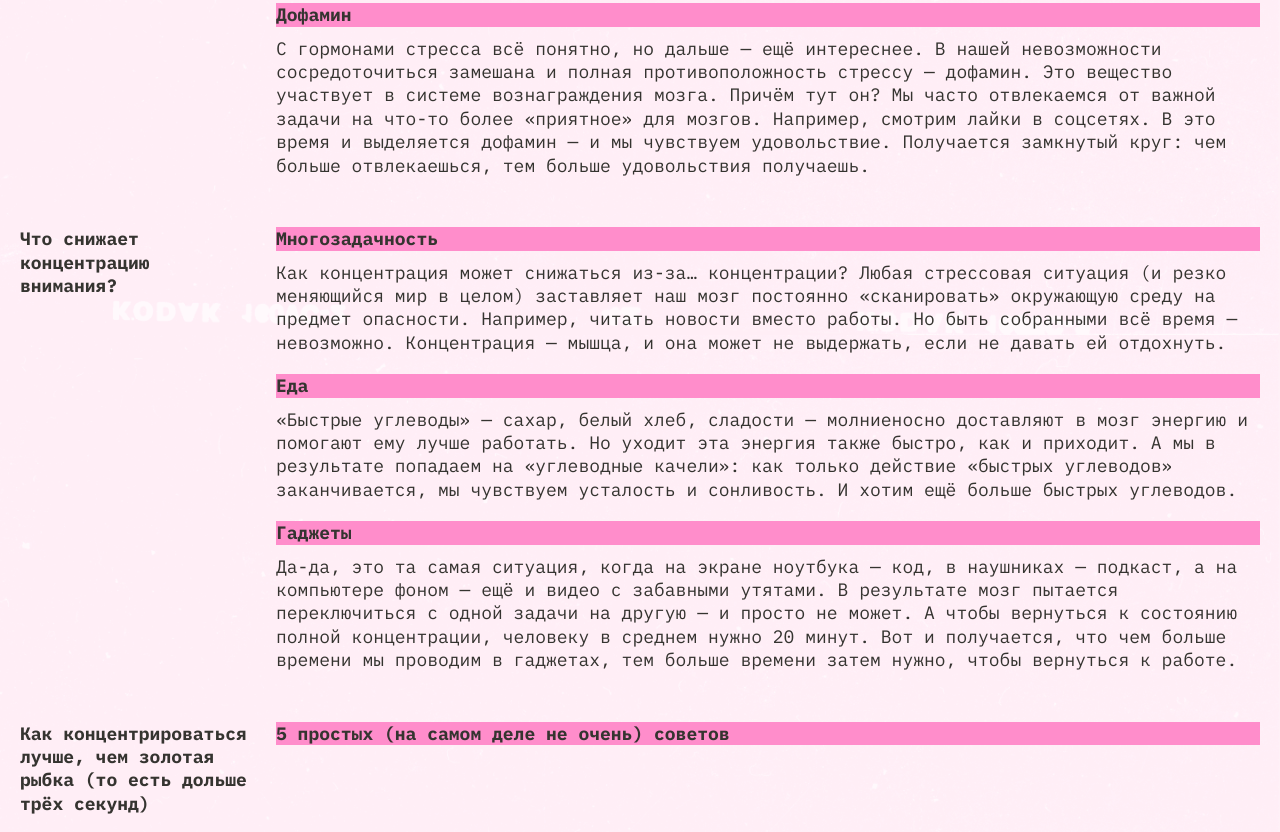
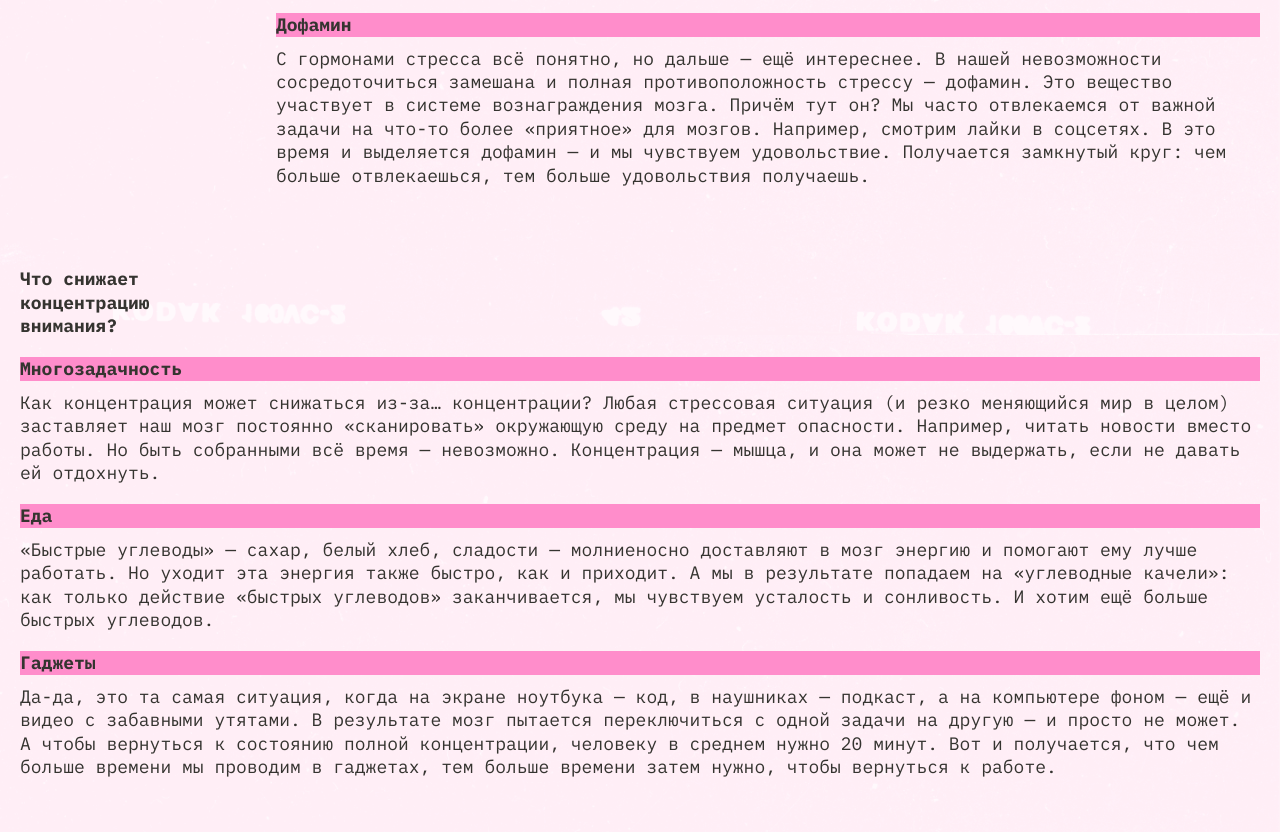
Before and after one commit to Laiyoshi/slozhno-sosredotochitsya, a plain HTML site: page index.html in a window 1280 px wide. Shown: the part 1265-2097 px from the top of the page. Drawn offline with Linux system fonts and the light colour scheme.

Commit message:
third step

```diff
--- a/index.html
+++ b/index.html
@@ -90,11 +90,11 @@
           </p>
         </div>
       </section>
-      <section class="section">
+      <section class="section section__concentrate">
         <h2 class="section__title">Что снижает концентрацию внимания?</h2>
-        <div class="section__container">
+        <div class="section__container section__concentrate">
           <h3 class="section__title-text title-decor">Многозадачность</h3>
-          <p class="section__text">
+          <p class="section__text ">
             Как концентрация может снижаться из-за… концентрации? Любая
             стрессовая ситуация (и резко меняющийся мир в целом) заставляет наш
             мозг постоянно «сканировать» окружающую среду на предмет опасности.
@@ -103,7 +103,7 @@
             не давать ей отдохнуть.
           </p>
         </div>
-        <div class="section__container">
+        <div class="section__container section__concentrate">
           <h3 class="section__title-text title-decor">Еда</h3>
           <p class="section__text">
             «Быстрые углеводы» — сахар, белый хлеб, сладости — молниеносно
@@ -114,7 +114,7 @@
             больше быстрых углеводов.
           </p>
         </div>
-        <div class="section__container">
+        <div class="section__container section__concentrate">
           <h3 class="section__title-text title-decor">Гаджеты</h3>
           <p class="section__text">
             Да-да, это та самая ситуация, когда на экране ноутбука — код, в
--- a/styles/dark.css
+++ b/styles/dark.css
@@ -63,10 +63,6 @@
   background-color: var(--accent-color);
 }
 
-.section {
-  margin-block-end: var(--space-md);
-}
-
 .section__title {
   color: var(--off-title-color);
 }
--- a/styles/light.css
+++ b/styles/light.css
@@ -56,10 +56,6 @@
   background-color: var(--accent-color);
 }
 
-.section {
-  margin-block-end: var(--space-md);
-}
-
 .section__title {
   color: var(--off-title-color);
   font-size: var(--text-size);
--- a/styles/style.css
+++ b/styles/style.css
@@ -142,7 +142,7 @@
 }
 
 .main {
-  margin-block: 50px 40px;
+  margin-block: var(--space-md) calc(var(--space-md) - 10px);
 }
 
 .section {
@@ -175,7 +175,6 @@
 
 .section__title-text {
   font-size: var(--text-size);
-
 }
 
 .section__off-title {
@@ -291,14 +290,16 @@
   }
 
   .main {
+    margin-block: var(--space-lg) calc(var(--space-md) - 10px);
     padding: 20px;
   }
 
   .section {
     display: grid;
     grid-template-columns: 236px 1fr;
-    grid-template-rows: fit-content 1fr;
+    grid-template-rows: fit-content fit-content;
     gap: 20px;
+    margin-block-end: var(--space-xl);
   }
 
   .section__title {
@@ -312,4 +313,8 @@
   .section__container {
     grid-column: 2;
   }
+
+  .section__concentrate {
+    grid-column: 1/3;
+  }
 }
```
